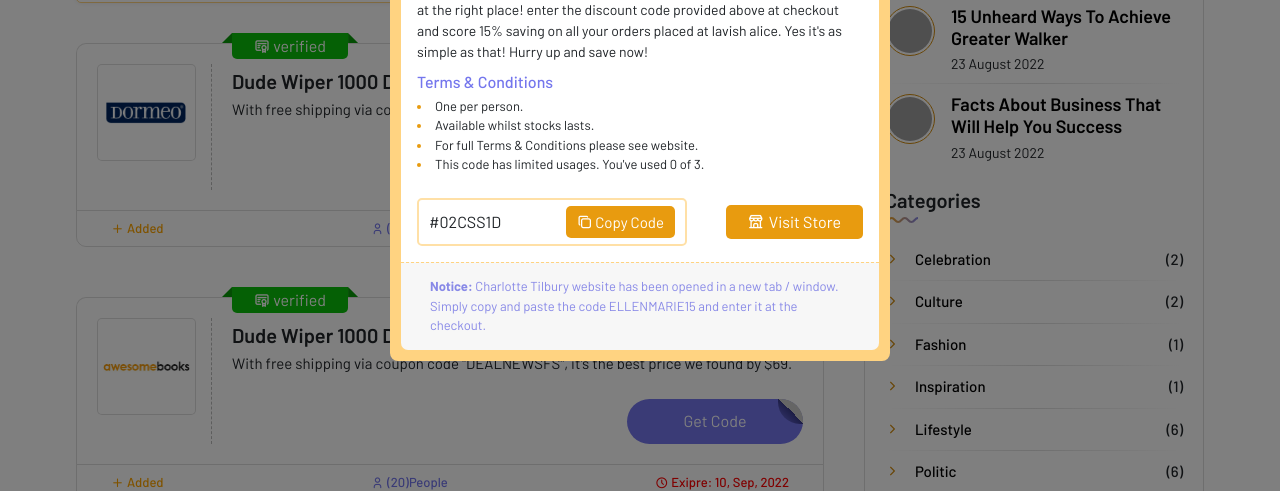
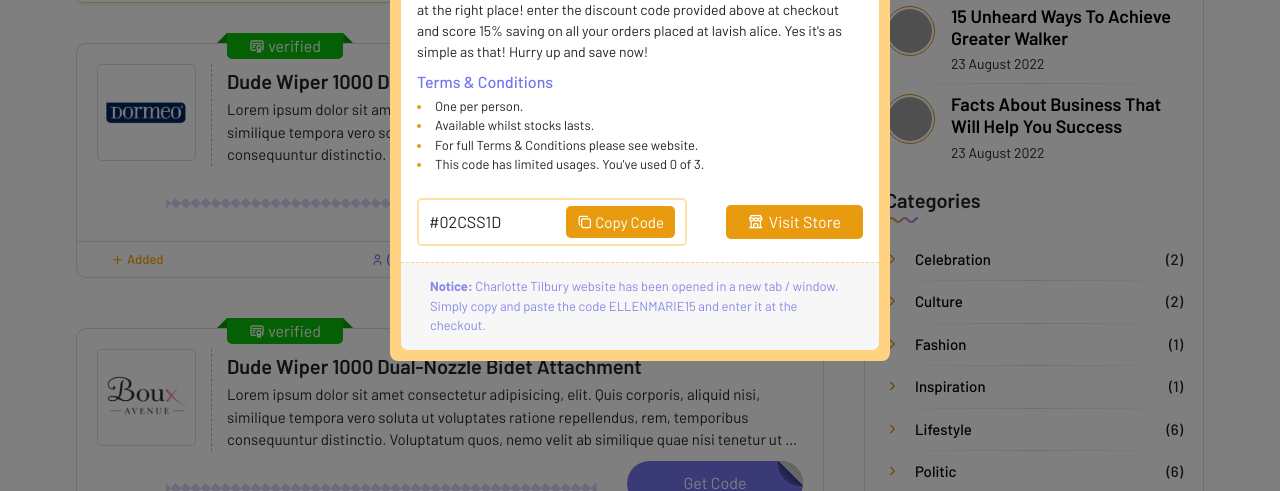
Before and after one commit to DaniyalRafiq/Techonza-6, a plain HTML site: page single_store.html in a window 1280 px wide. Shown: the part 309-800 px from the top of the page. Drawn offline with Linux system fonts and the light colour scheme; grey boxes are pictures that could not be loaded; a web font is replaced by a local one.

Commit message:
card edited

```diff
--- a/css/responsive.css
+++ b/css/responsive.css
@@ -276,6 +276,7 @@
         .sing_store_upper_card_content_offers {
             flex-direction: column;
             gap: 14px;
+            padding: 0 30px;
         }
         }
 
@@ -331,6 +332,7 @@
         }
         .single_store_card {
          flex-direction: column;
+         gap: 10px;
      }
 
 
@@ -344,17 +346,42 @@
 
      a.show_card_btn {
          align-self: center;
+         flex: 0 0 46px;
+         width: 173px;
      }
      .verified span{
       right: 23px;
      }
      .single_card_title_detail {
          align-items: center;
+         gap: 7px;
      }
      .single_store_card_upper {
       padding-left: 10px;
       padding-right: 10px;
       justify-content: space-between;
+   }
+   .single_store_card_img_parent {
+      flex-direction: column;
+      gap: 0;
+   }
+
+   .single_store_card_img {
+      width: 115px;
+      margin: auto;
+      padding: 0;
+      border: 0;
+   }
+
+   .verified span {
+      top: -145px;
+   }
+   .single_bottom_card_content {
+      flex-direction: column-reverse;
+      gap: 15px;
+  }
+  .zigzag{
+   width: 100%;
   }
    }
 
@@ -368,4 +395,5 @@
         #staticBackdropLabel{
          text-align: center;
         }
+
    }
--- a/css/style.css
+++ b/css/style.css
@@ -19,6 +19,8 @@
     --primary-700: #2e30d1;
     --primary-800: #292bb9;
     --primary-900: #2426a2;
+
+
 
 
 
@@ -2278,20 +2280,20 @@ section.store_Section {
 }
 .singl_store_card_content {
     display: flex;
-    justify-content: space-between;
-    align-items: center;
-    width: 100%;
-    gap: 70px;
+    align-items: center;
+    /* width: 100%; */
 }
 .single_store_card {
     display: flex;
-    gap: 20px;
+    /* gap: 20px; */
     border: 1px solid #0002;
     padding: 20px;
     border-radius: 10px 10px 0 0;
     position: relative;
     /* background: #f1f1f196; */
     border-bottom: 0;
+    flex-direction: column;
+    gap: 10px;
 }
 
 .single_store_card_img figure {
@@ -2390,7 +2392,7 @@ section.store_Section {
     padding: 1px 22px;
     border-radius:  0 0 5px 5px;
     position: absolute;
-    top: -11px;
+    top: -31px;
 }
 
 .verified span:after {
@@ -2908,14 +2910,56 @@ background-attachment: fixed;
     gap: 50px;
 }
 .singl_store_card_content {
-    flex-direction: column;
-    gap: 24px;
     align-items: flex-start;
+    position: relative;
 }
 
 a.show_card_btn {
     width: 176px;
-    flex: 0 0 45px;
+    flex: 0 0 176px;
     align-self: flex-end;
 }
+
+
+.zigzag {
+    padding: 0px;
+    overflow: visible;
+    position: relative;
+    background: transparent;
+    z-index: 2;
+    /* position: absolute; */
+    bottom: 7px;
+    width: 61%;
+    left: 0px;
+  }
+
+  .zigzag:after {
+    left: 0;
+    right: 0;
+      height: 10px;
+    content: "";
+    z-index: 2;
+      position: absolute;
+      background-size: 10px 10px;
+      background-position: 0 5px;
+      background-image:
+      linear-gradient(45deg, #888ae757 25%, transparent 25%, transparent 75%, #888ae757 75%, #888ae757),
+      linear-gradient(-45deg, #888ae757 25%, transparent 25%, transparent 75%, #888ae757 75%, #888ae757);
+    bottom: -5px;
+
+  }
+
+  .single_store_card_img_parent {
+    display: flex;
+    gap: 15px;
+}
+
+.single_bottom_card_content {
+    display: flex;
+    flex-direction: row-reverse;
+    align-items: center;
+    gap: 30px;
+}
+
+
 /* ==========single store PAGE end========== */
--- a/single_store.html
+++ b/single_store.html
@@ -157,6 +157,7 @@
 
                         <div class="single_card_ " data-type="code" >
                            <div class="single_store_card">
+                              <div class="single_store_card_img_parent">
                                  <div class="single_store_card_img">
                                     <figure>
                                        <img src="images/Store/store_2.png" alt="">
@@ -170,15 +171,20 @@
                                           </span>
                                        </div>
                                        <h4 class="webkit" >Dude Wiper 1000 Dual-Nozzle Bidet Attachment</h4>
-                                    <p class="webkit" >With free shipping via coupon code "DEALNEWSFS", it's the best price we found by $69.
+                                       <p class="webkit" >Lorem ipsum dolor sit amet consectetur adipisicing, elit. Quis corporis, aliquid nisi, similique tempora vero soluta ut voluptates ratione repellendus, rem, temporibus consequuntur distinctio. Voluptatum quos, nemo velit ab similique quae nisi tenetur ut ea vero repellat odit minima voluptatem.
                                        </p>
 
                                     </div>
+                                 </div>
+                              </div>
+
+                              <div class="single_bottom_card_content">
+
                                     <a href="#" class="show_card_btn" data-bs-toggle="modal" data-bs-target="#staticBackdrop">
                                        Get Code
                                     </a>
+                                    <div class="zigzag">&nbsp;</div>
                               </div>
-
                            </div>
                            <div class="single_store_card_upper">
                               <span class="add"><i class="ti ti-plus"></i> Added</span>
@@ -186,11 +192,12 @@
                               <span class="clock"><i class="ti ti-clock"></i>Exipre: 10, Sep, 2022</span>
                            </div>
                         </div>
-                        <div class="single_card_"  data-type="deal">
+                        <div class="single_card_ " data-type="deal" >
                            <div class="single_store_card">
+                              <div class="single_store_card_img_parent">
                                  <div class="single_store_card_img">
                                     <figure>
-                                    <img src="images/Store/store_1.png" alt="">
+                                       <img src="images/Store/store_6.png" alt="">
                                     </figure>
                                  </div>
                                  <div class="singl_store_card_content">
@@ -201,15 +208,20 @@
                                           </span>
                                        </div>
                                        <h4 class="webkit" >Dude Wiper 1000 Dual-Nozzle Bidet Attachment</h4>
-                                    <p class="webkit" >With free shipping via coupon code "DEALNEWSFS", it's the best price we found by $69.
+                                       <p class="webkit" >Lorem ipsum dolor sit amet consectetur adipisicing, elit. Quis corporis, aliquid nisi, similique tempora vero soluta ut voluptates ratione repellendus, rem, temporibus consequuntur distinctio. Voluptatum quos, nemo velit ab similique quae nisi tenetur ut ea vero repellat odit minima voluptatem.
                                        </p>
 
                                     </div>
+                                 </div>
+                              </div>
+
+                              <div class="single_bottom_card_content">
+
                                     <a href="#" class="show_card_btn" data-bs-toggle="modal" data-bs-target="#staticBackdrop">
                                        Get Code
                                     </a>
+                                    <div class="zigzag">&nbsp;</div>
                               </div>
-
                            </div>
                            <div class="single_store_card_upper">
                               <span class="add"><i class="ti ti-plus"></i> Added</span>
```
Lines whose indentation alone changed are shown as unchanged.
